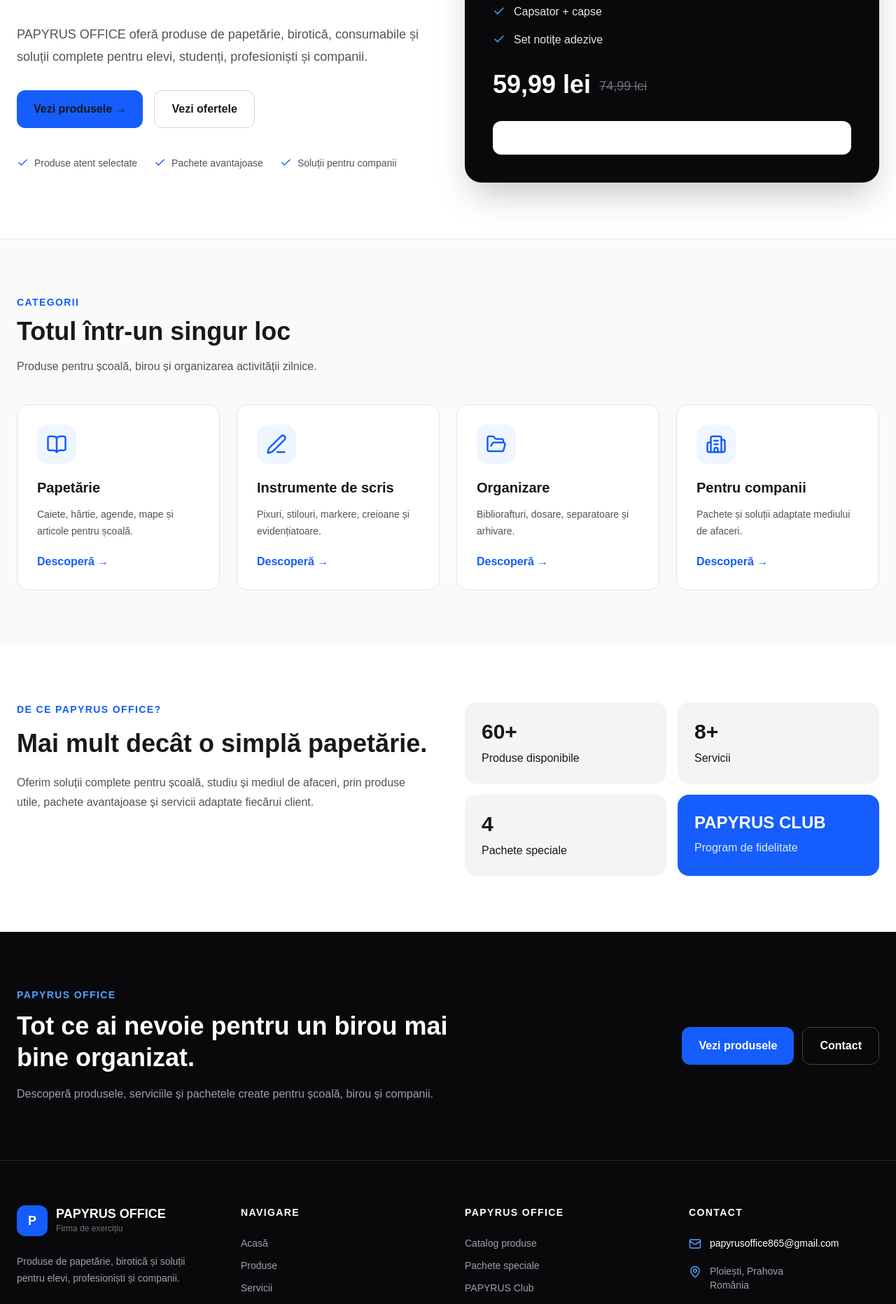
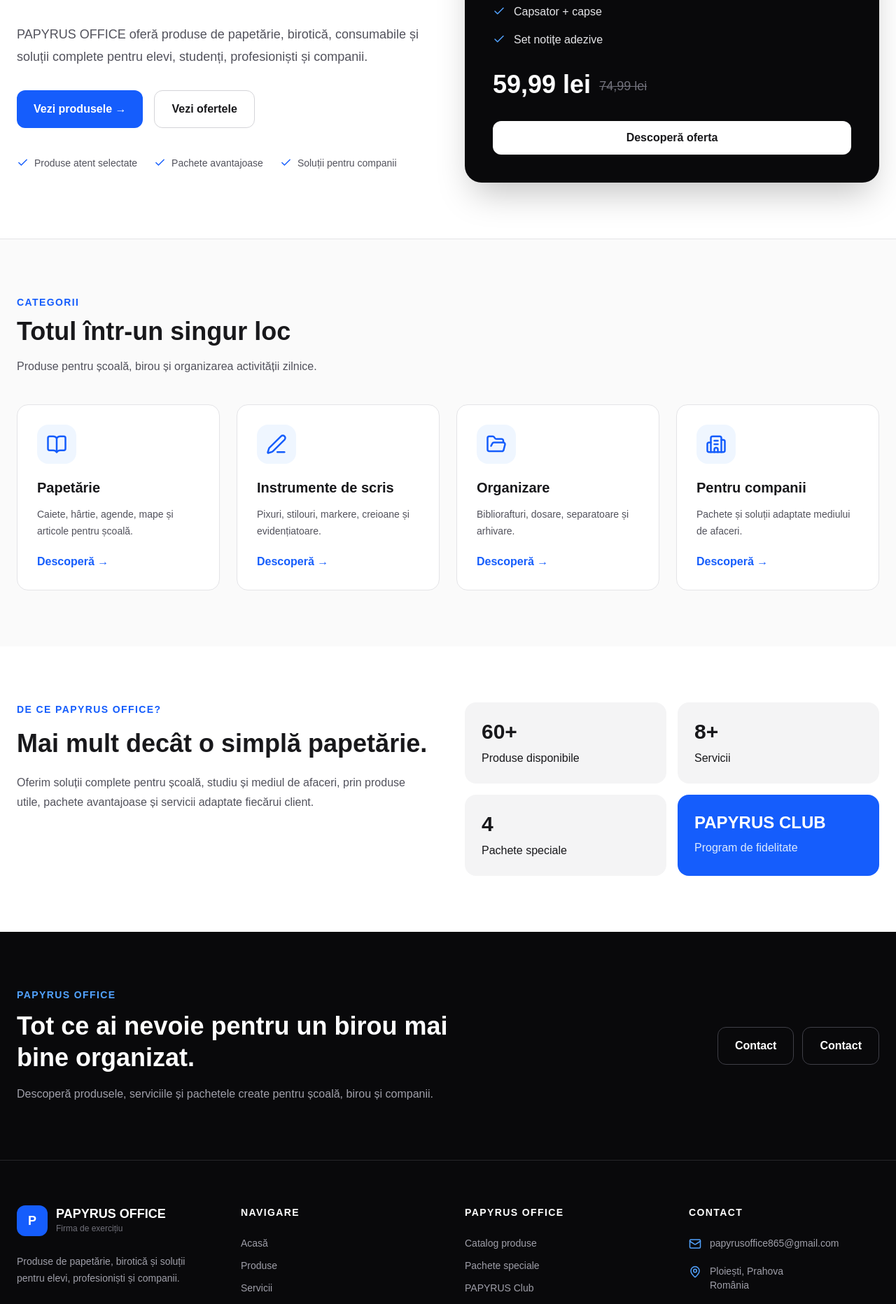
Before and after one commit to Xboxseries1/papyrus-office, a Next.js app: page / in a window 1280 px wide. Shown: the part 460-2324 px from the top of the page at 70% size. Built offline with nearby package versions, Linux system fonts and the light colour scheme.

Commit message:
Fix button text colors

```diff
--- a/app/globals.css
+++ b/app/globals.css
@@ -30,7 +30,6 @@ img {
 }
 
 a {
-  color: inherit;
   text-decoration: none;
 }
 
--- a/app/page.tsx
+++ b/app/page.tsx
@@ -126,7 +126,8 @@ export default function Home() {
 
               <a
   href="/oferte"
-                className="mt-8 block rounded-xl bg-white px-5 py-3 text-center font-semibold text-zinc-950 transition hover:bg-blue-500 hover:text-white"
+  className="mt-8 block rounded-xl bg-white px-5 py-3 text-center font-semibold transition hover:bg-blue-500"
+  style={{ color: "#18181b" }}
 >
   Descoperă oferta
 </a>
@@ -244,10 +245,11 @@ export default function Home() {
 
             <div className="flex flex-col gap-3 sm:flex-row">
               <a
-                href="/produse"
-                className="inline-flex items-center justify-center rounded-xl bg-blue-600 px-6 py-3.5 font-semibold text-white transition hover:bg-blue-700"
+  href="/contact"
+  className="inline-flex items-center justify-center rounded-xl border border-zinc-700 px-6 py-3.5 font-semibold transition hover:border-white"
+  style={{ color: "#ffffff" }}
 >
-                Vezi produsele
+  Contact
 </a>
 
               <a
--- a/app/produse/ProduseClient.tsx
+++ b/app/produse/ProduseClient.tsx
@@ -463,11 +463,12 @@ export default function ProduseClient() {
                     </div>
 
                     <a
-                      href="/contact"
-                      className="mt-5 flex w-full items-center justify-center rounded-xl bg-zinc-950 px-4 py-3 text-sm font-semibold text-white transition hover:bg-blue-600"
-                    >
-                      Solicită produsul
-                    </a>
+  href="/contact"
+  className="mt-5 flex w-full items-center justify-center rounded-xl bg-zinc-950 px-4 py-3 text-sm font-semibold transition hover:bg-blue-600"
+  style={{ color: "#ffffff" }}
+>
+  Solicită produsul
+</a>
                   </div>
                 </article>
               ))}
```
Lines whose indentation alone changed are shown as unchanged.
